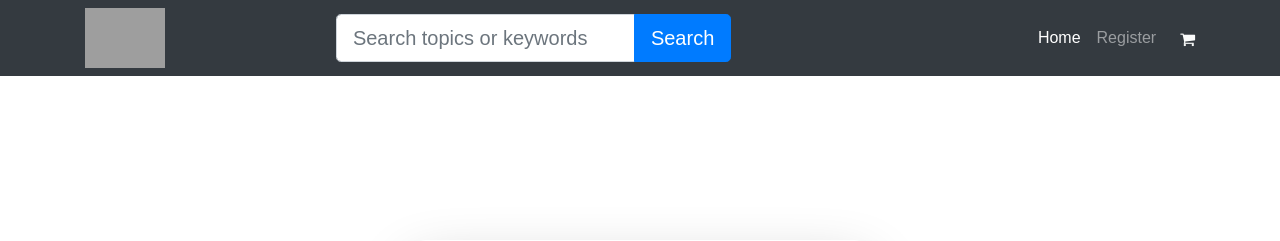
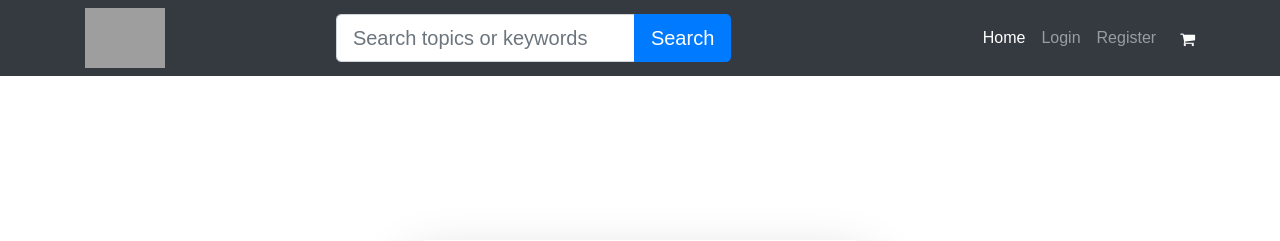
Before and after one commit to markwierda/wide-world-importers, a PHP site: page /wide-world-importers/login.php in a window 1280 px wide. Shown: the top 241 px of the page. Run offline with PHP 8.4, Linux system fonts and the light colour scheme; data that the repository does not hold is empty; some libraries are stand-ins or nearby versions; grey boxes are pictures that could not be loaded.

Commit message:
init commit

```diff
--- a/login.php
+++ b/login.php
@@ -28,7 +28,7 @@ require_once  './functions/login.php';?>
                     <a class="underlineHover" href="#">Forgot Password?</a>
                 </div>
                 <div class="col-12 col-md-6">
-                    <a class="underlineHover" href="#">Register</a>
+                    <a class="underlineHover" href="register.php">Register</a>
                 </div>
             </div>
         </div>
--- a/resources/layouts/header.php
+++ b/resources/layouts/header.php
@@ -58,6 +58,9 @@ $categories = getCategories();
                     </a>
                 </li>
                 <li class="nav-item">
+                    <a class="nav-link" href="login.php">Login</a>
+                </li>
+                <li class="nav-item">
                     <a class="nav-link" href="register.php">Register</a>
                 </li>
                 <li><a href="#"><span class="nav-link"></span></a></li>
```
